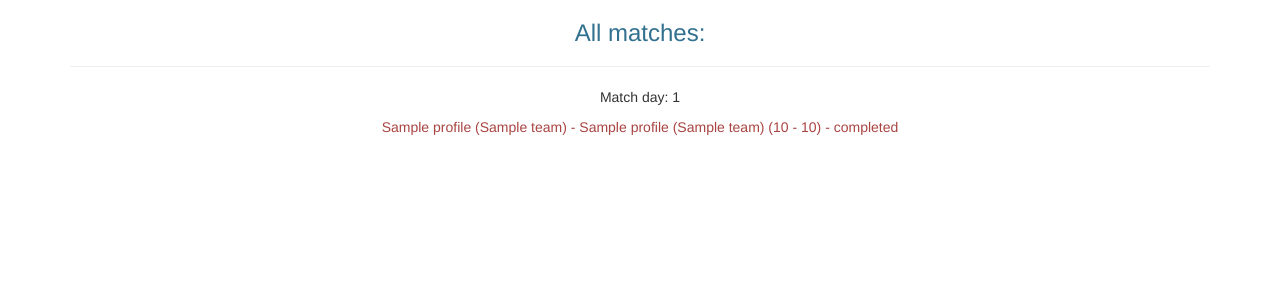
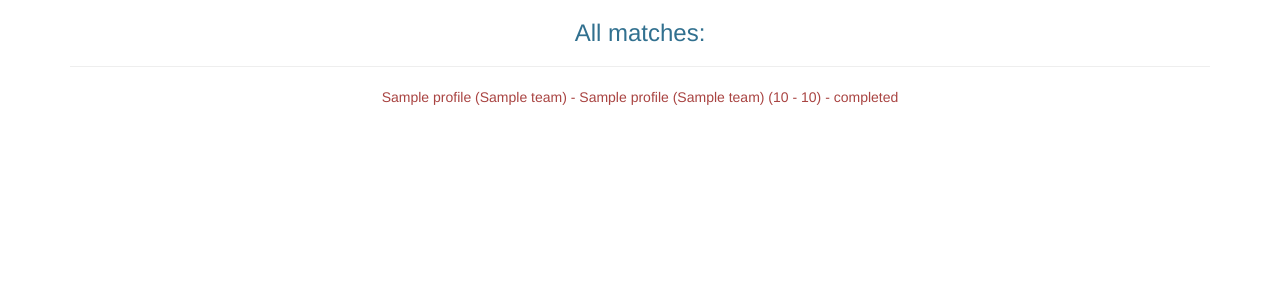
Before and after one commit to doboj-labs/pes-bot-api, a Django app: page /matches in a window 1280 px wide. Shown: the top 300 px of the page. Run offline with Django 3.2, Linux system fonts and the light colour scheme; tables that the repository leaves empty hold one stand-in row (values such as "Sample post"); some libraries are stand-ins or nearby versions.

Commit message:
Remove matchday info, leave only horizontal line

```diff
--- a/api/templates/matches.html
+++ b/api/templates/matches.html
@@ -28,13 +28,14 @@
 <body>
 <div class="container text-center">
     <h3 class="text-center text-info">All matches:</h3>
-    <hr>
     {% if  matches %}
         {% for match in matches %}
 
-            {% if forloop.counter == 1 %}
-                <p>Match day: 1</p>
+            {% if forloop.counter0|divisibleby:4 %}
+            <hr>
             {% endif %}
+
+
 
             {% if match.status == 'active' %}
                 <p class="text-center text-success">{{ match }}</p>
@@ -43,12 +44,8 @@
             {% else %}
                 <p class="text-center text-info">{{ match }}</p>
             {% endif %}
+        {% endfor %}
 
-            {% if forloop.counter|divisibleby:4 %}
-                <hr>
-                <p>Match day: {% widthratio forloop.counter 4 1|add:1 %}</p>
-            {% endif %}
-        {% endfor %}
     {% else %}
         <h2> No matchs found!</h2>
     {% endif %}
```
